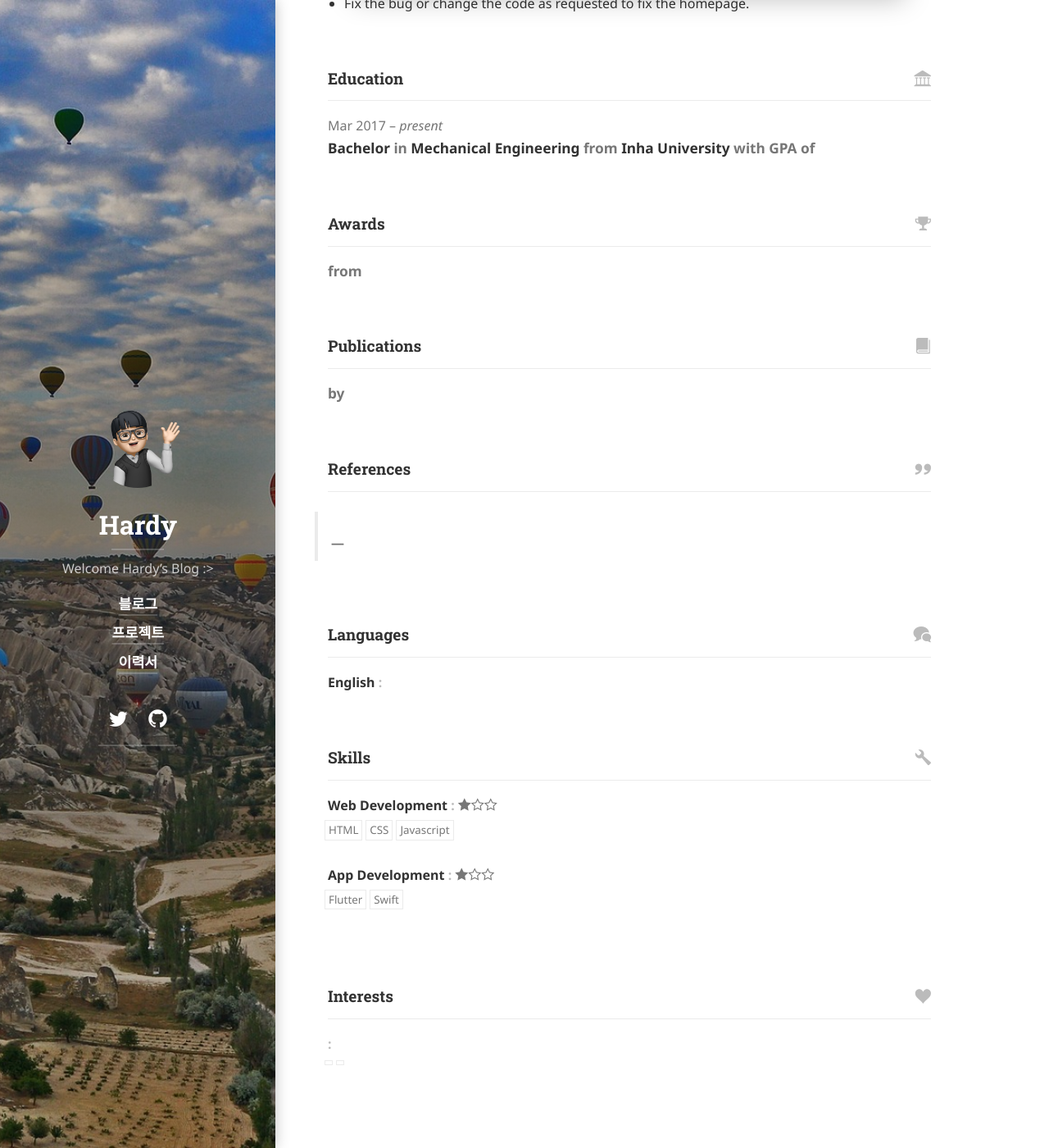
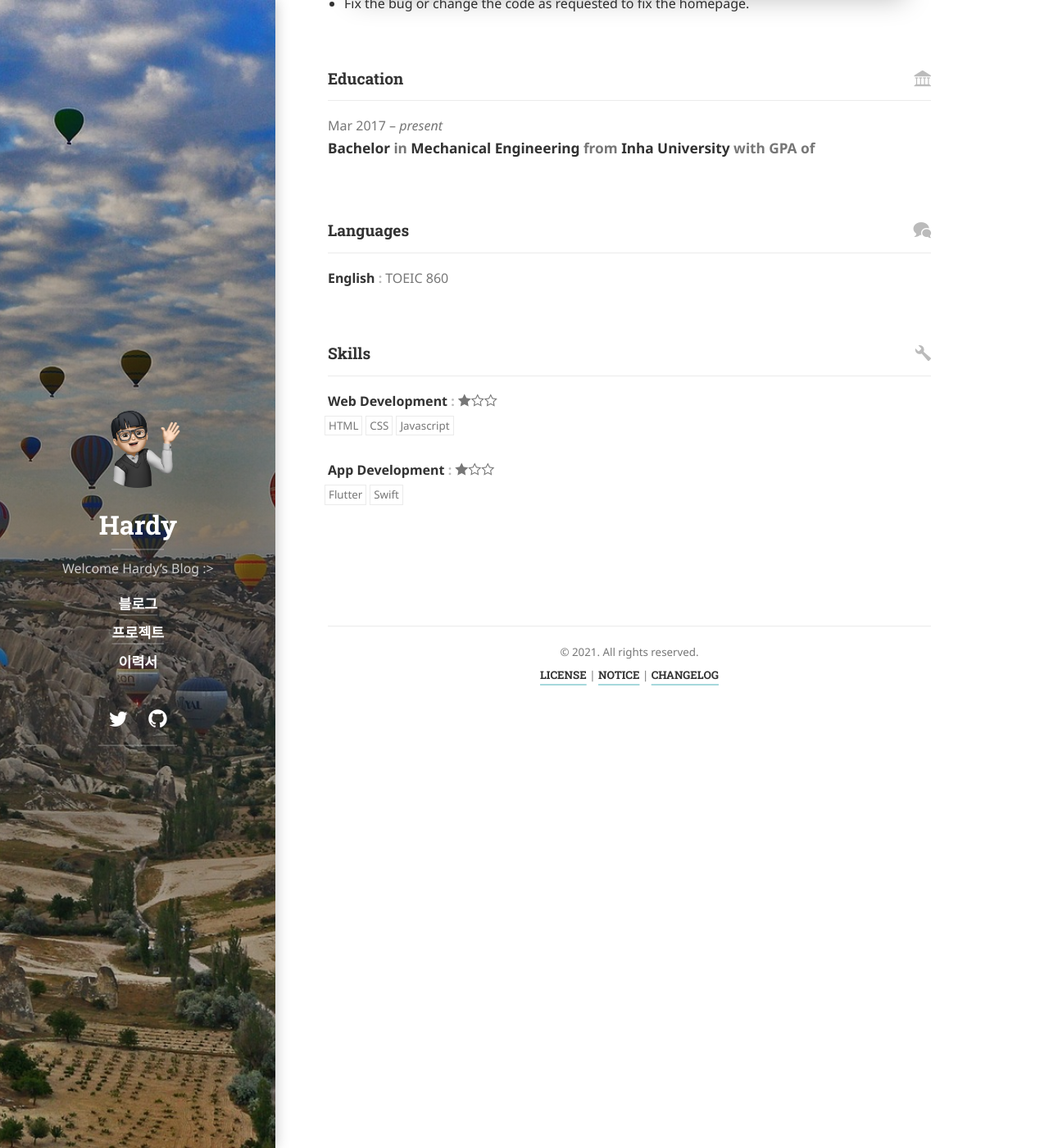
Before and after one commit to hardy716/hardy716.github.io, a Jekyll site: the page built from resume.md, in a window 1280 px wide and 1400 px high, scrolled down 859 px. Shown: the whole window at 82% size. Built offline with Jekyll 4.4.1, drawn with Linux system fonts in a browser that asks for light colours; cached includes are drawn as plain includes; nearby versions of some CDN libraries; some web fonts are replaced; library files that are not in the unit come from our copies; some of the changed lines change nothing that is shown.

Commit message:
update resume.yml

```diff
--- a/_data/resume.yml
+++ b/_data/resume.yml
@@ -49,20 +49,20 @@ education:
     area: "Mechanical Engineering"
     studyType: "Bachelor"
     startDate: "2017-03-01"
-    endDate: ""
-    gpa: ""
-    courses: ""
-awards:
-  - title: ""
-    date: ""
-    awarder: ""
-    summary: ""
-publications:
-  - name: ""
-    publisher: ""
-    releaseDate: ""
-    website: ""
-    summary: ""
+#    endDate: ""
+#    gpa: ""
+#    courses: ""
+#awards:
+#  - title: ""
+#    date: ""
+#    awarder: ""
+#    summary: ""
+#publications:
+#  - name: ""
+#    publisher: ""
+#    releaseDate: ""
+#    website: ""
+#    summary: ""
 skills:
   - name: "Web Development"
     level: "Junior"
@@ -81,12 +81,12 @@ skills:
 #      - "Mpeg"
 languages:
   - language: "English"
-    fluency: ""
-interests:
-  - name: ""
-    keywords:
-      - ""
-      - ""
-references:
-  - name: ""
-    reference: >
+    fluency: "TOEIC 860"
+#interests:
+#  - name: ""
+#    keywords:
+#      - ""
+#      - ""
+#references:
+#  - name: ""
+#    reference: >
```
Also changed, not shown: assets/img/blog/makeat-err-1.png (added), assets/img/blog/resume.png (deleted), assets/img/blog/sql-group_by.jpg (deleted), assets/img/blog/sql-is_null.jpg (deleted), assets/img/blog/sql-join.jpg (deleted), assets/img/blog/sql-select.jpg (deleted), assets/img/blog/sql-string,date.jpg (deleted), assets/img/blog/sql-sum,max,min.jpg (deleted), sql-group_by.jpg (deleted), sql-is_null.jpg (deleted), sql-join.jpg (deleted), sql-select.jpg (deleted), sql-string,date.jpg (deleted), sql-sum,max,min.jpg (deleted), 2 other files.
